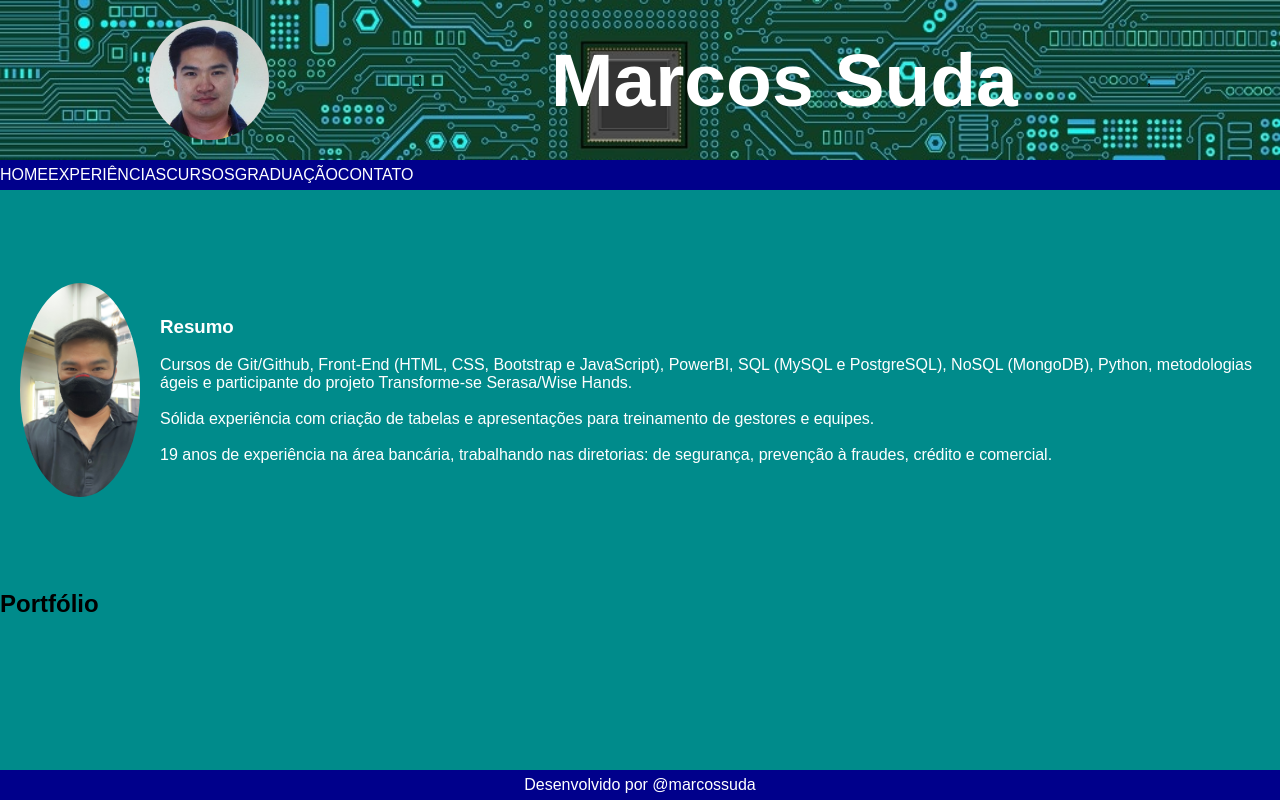
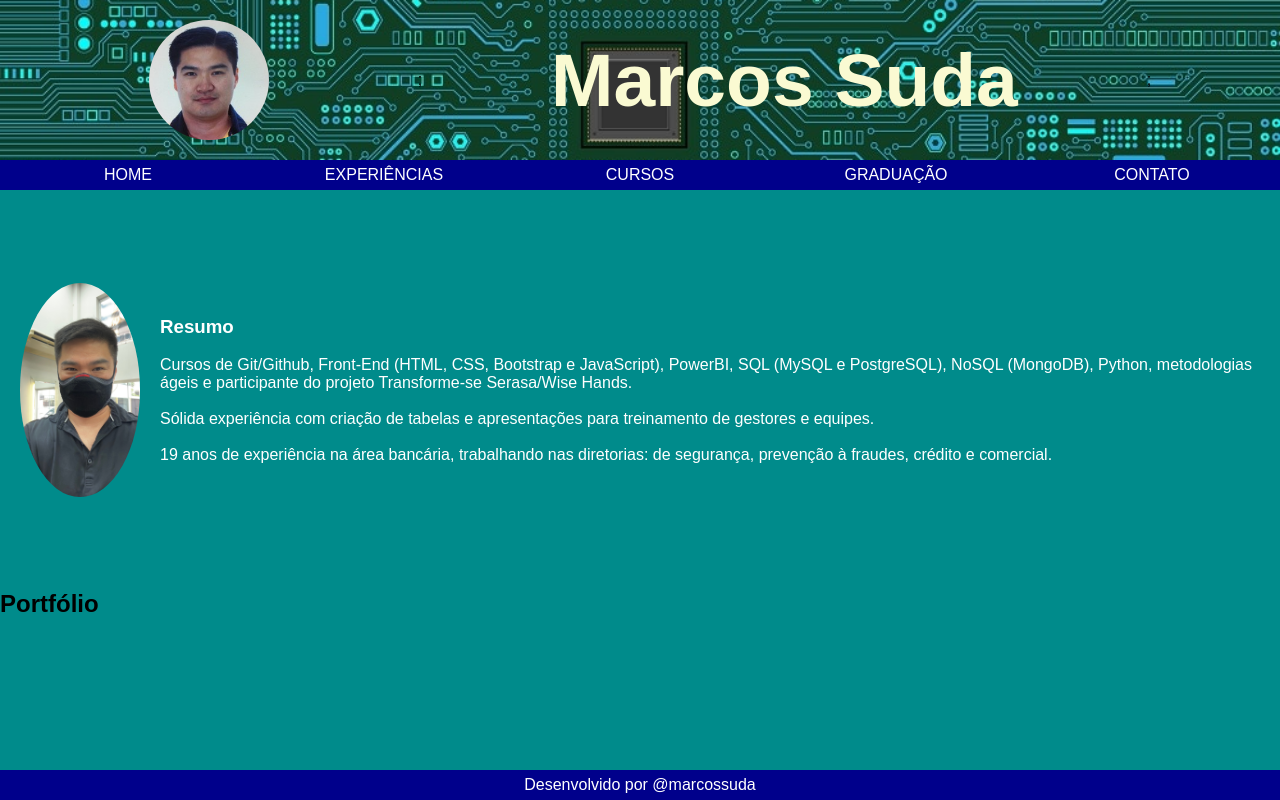
Before and after one commit to mpsuda/CV_Marcos, a plain HTML site: page index.html in a window 1280 px wide. Shown: the top 800 px of the page. Drawn offline with Linux system fonts and the light colour scheme.

Commit message:
Acertos no nav e imagens

```diff
--- a/index.css
+++ b/index.css
@@ -6,18 +6,17 @@
 
 header{
     display: flex;
-    background-color: darkblue;
     text-align: center;
     align-items: center;
     justify-content: space-evenly;
-    background-image: url("Imagens/Placa_Mae.jpg");
+    background-image: url("./imagens/Placa_Mae.jpg");
     background-position: center;
     background-repeat: no-repeat;
     background-size: cover;
 }
 
 header h1{
-    color: white;
+    color: lightgoldenrodyellow;
     font-size: 75px;
     font-family: sans-serif;
 }
@@ -37,6 +36,7 @@ nav{
 
 ul{
     display: flex;
+    width:100%;
     align-items: center;
     justify-content: space-evenly;
     height: 30px;
@@ -93,7 +93,7 @@ section#cursos{
     display: flex;
     align-items: center;
     justify-items: center;
-    background-image: url('imagens/bg.webp');
+    background-image: url("./imagens/bg.webp");
     background-position: center;
     background-repeat: no-repeat;
     background-size: cover;
--- a/index.html
+++ b/index.html
@@ -6,7 +6,7 @@
     <meta name="viewport" content="width=device-width, initial-scale=1.0">
     <title> Curriculo Suda</title>
     <link rel="stylesheet"
-href="index.css"
+href="index.css">
 </head>
 
 <body>
```
